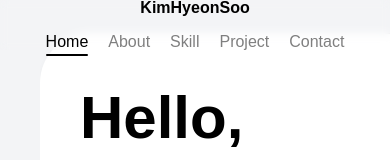
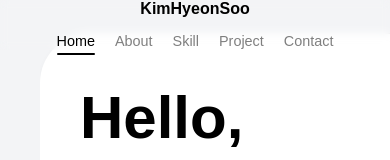
Before and after one commit to gustn1029/my-portfolio, a Next.js app: page / in a window 390 px wide. Shown: the top 160 px of the page. Built offline with nearby package versions, Linux system fonts and the light colour scheme.

Commit message:
메뉴 반응형 텍스트 크기 수정

```diff
--- a/src/components/navigation/NavItem.tsx
+++ b/src/components/navigation/NavItem.tsx
@@ -16,7 +16,7 @@ const NavItem = ({selected, text, url, onClick}:ItemProps) => {
       onClick={onClick}
       animate={{opacity: selected ? 1 : 0.5}}
     >
-      <Link className='block' href={url}>
+      <Link className='block phone:text-[0.9rem]' href={url}>
         {text}
         {selected && (
           <motion.div
```
